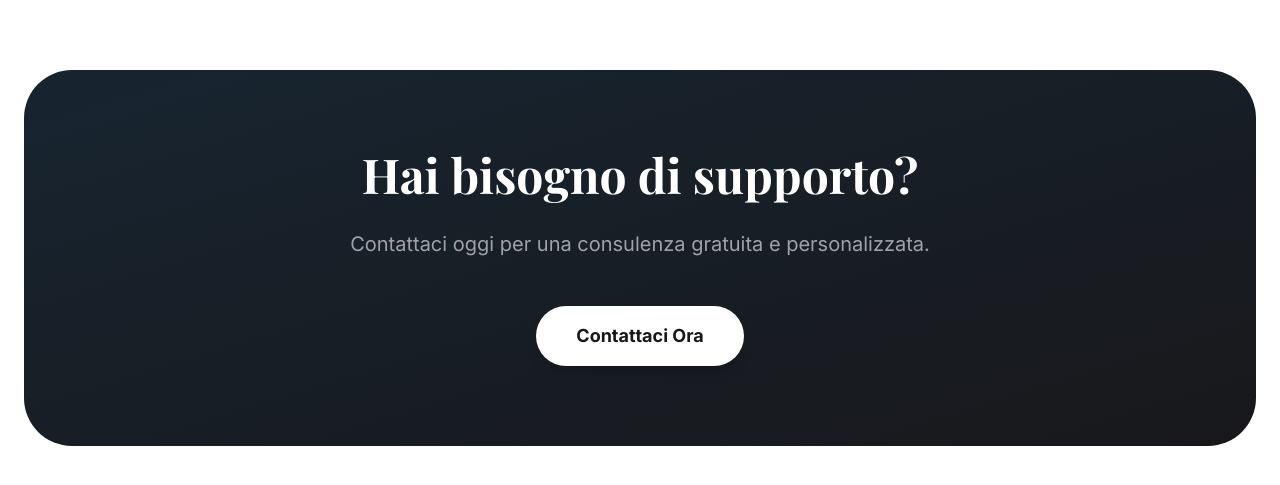
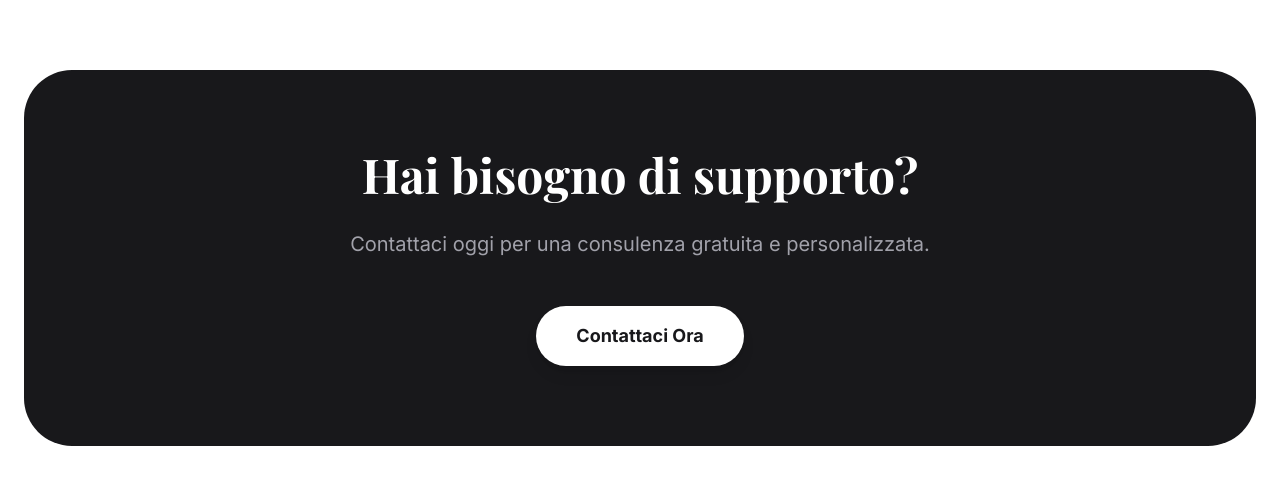
Before and after one commit to Fabriziochiappini/lander-template, a Next.js app: page /guida in a window 1280 px wide. Shown: the part 531-1016 px from the top of the page. Built offline with nearby package versions, Linux system fonts and the light colour scheme; no server answers.

Commit message:
feat: add dynamic guide page

```diff
--- a/app/guida/page.tsx
+++ b/app/guida/page.tsx
@@ -35,7 +35,7 @@ export default function GuidePage() {
             <div className="grid grid-cols-1 md:grid-cols-3 gap-12 mb-24">
                 {GUIDES.map((guide: any, idx: number) => (
                     <div key={idx} className="bg-white p-10 rounded-[2rem] border border-zinc-100 shadow-sm hover:shadow-xl transition-all duration-500 group">
-                        <div className="w-14 h-14 bg-zinc-900 text-white rounded-2xl flex items-center justify-center font-bold text-xl mb-8 group-hover:bg-brand-600 transition-colors">
+                        <div className="w-14 h-14 bg-zinc-900 text-white rounded-2xl flex items-center justify-center font-bold text-xl mb-8 group-hover:bg-zinc-800 transition-colors">
                             {idx + 1}
                         </div>
                         <h3 className="text-2xl font-serif font-bold text-zinc-900 mb-6">{guide.title}</h3>
@@ -43,7 +43,7 @@ export default function GuidePage() {
                         <ul className="space-y-4">
                             {guide.steps.map((step: string, sIdx: number) => (
                                 <li key={sIdx} className="flex items-start gap-4 text-sm text-zinc-600">
-                                    <span className="text-brand-500 mt-1 font-bold">✓</span>
+                                    <span className="text-zinc-900 mt-1 font-bold">✓</span>
                                     {step}
                                 </li>
                             ))}
@@ -61,12 +61,12 @@ export default function GuidePage() {
 
             {/* Final CTA */}
             <section className="bg-zinc-900 rounded-[3rem] p-12 md:p-20 text-center text-white mt-12 overflow-hidden relative">
-                <div className="absolute top-0 left-0 w-full h-full bg-gradient-to-br from-brand-500/10 to-transparent pointer-events-none"></div>
+                <div className="absolute top-0 left-0 w-full h-full bg-gradient-to-br from-zinc-900/10 to-transparent pointer-events-none"></div>
                 <h2 className="text-3xl md:text-5xl font-serif font-bold mb-8 relative z-10">{GUIDE_CTA_TITLE}</h2>
                 <p className="text-zinc-400 text-lg md:text-xl max-w-2xl mx-auto mb-12 relative z-10 leading-relaxed">
                     {GUIDE_CTA_SUBTITLE}
                 </p>
-                <button className="bg-white text-zinc-900 px-10 py-4 rounded-full font-bold text-lg hover:bg-brand-500 hover:text-white transition-all shadow-lg hover:shadow-brand-500/20 relative z-10">
+                <button className="bg-white text-zinc-900 px-10 py-4 rounded-full font-bold text-lg hover:bg-zinc-900 hover:text-white transition-all shadow-lg hover:shadow-zinc-900/20 relative z-10">
                     {GUIDE_CTA_TEXT}
                 </button>
             </section>
```
